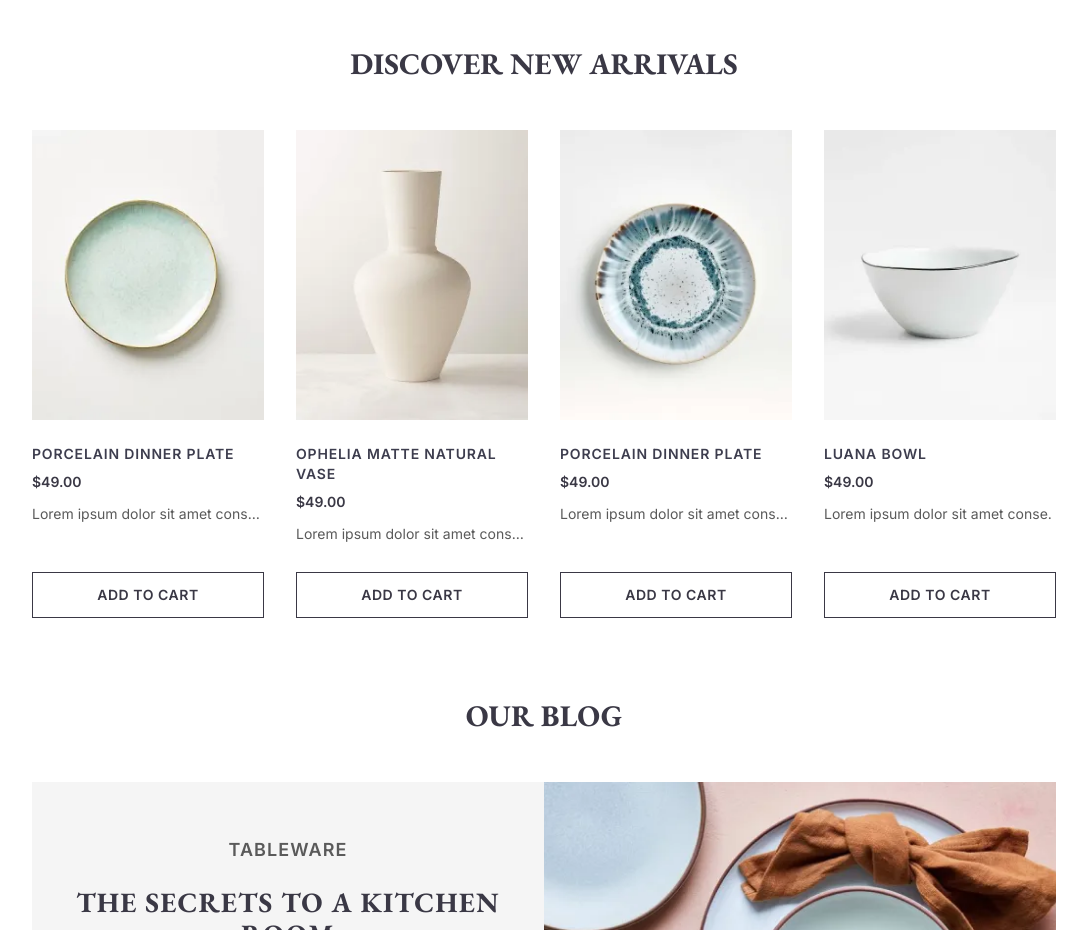
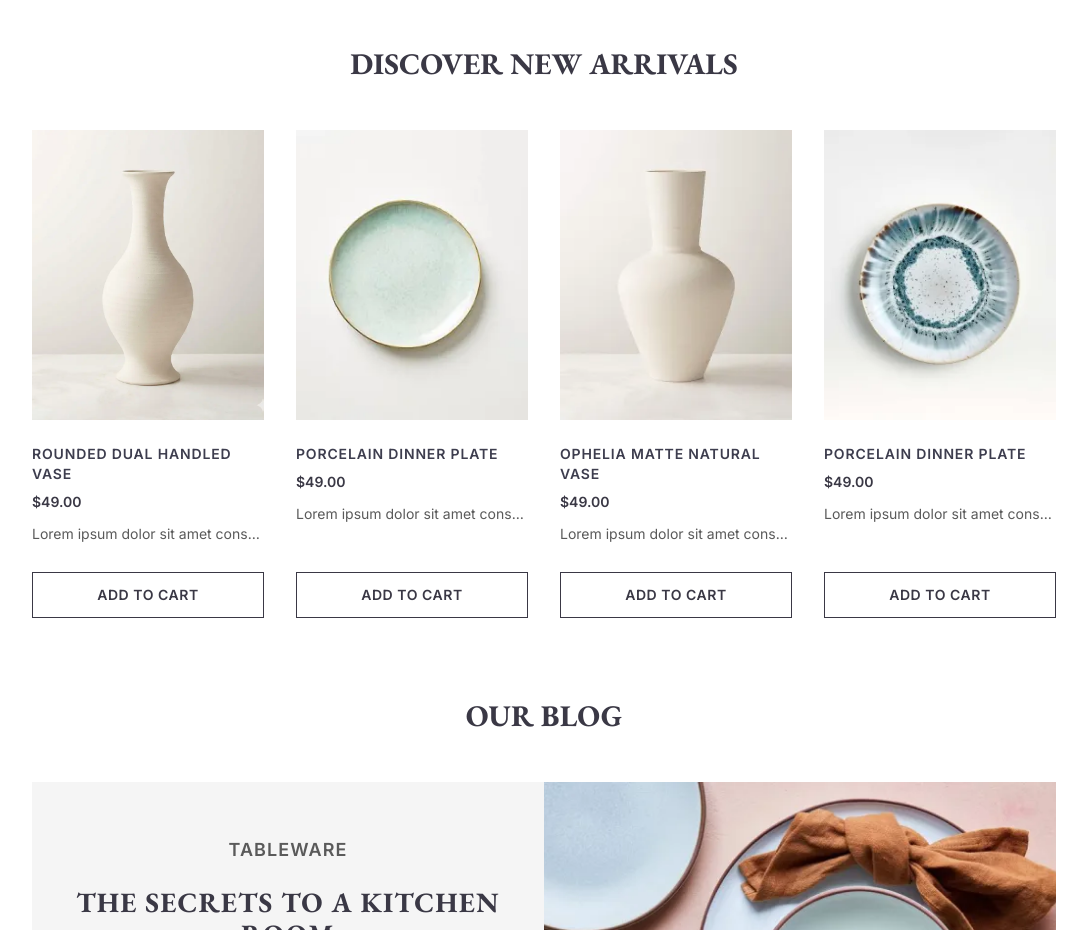
Before and after one commit to adhishrestha/mern-ecommerce-site, a React (Vite) app in the folder frontend/: page / in a window 1280 px wide. Shown: the part 3380-4310 px from the top of the page, without its empty margins (96-1183 px from the left). Built offline with nearby package versions, Linux system fonts and the light colour scheme.

Commit message:
feat(product-details):add color selection and product variant data

```diff
--- a/frontend/src/assets/data/assets.js
+++ b/frontend/src/assets/data/assets.js
@@ -28,6 +28,8 @@ import p_img9 from '../images/products/p_img9.webp';
 import p_img10 from '../images/products/p_img10.webp';
 import p_img11 from '../images/products/p_img11.webp';
 import p_img12 from '../images/products/p_img12.webp';
+import p_img13 from '../images/products/p_img13.webp';
+import p_img14 from '../images/products/p_img14.webp';
 
 //About Images
 import about_img1 from '../images/about/about-img1-home-sec.webp';
@@ -65,6 +67,9 @@ export const assets = {
   p_img10,
   p_img11,
   p_img12,
+  p_img13,
+  p_img14,
+
   about_img1,
   about_img2,
   blog_img1,
--- a/frontend/src/data/productData.js
+++ b/frontend/src/data/productData.js
@@ -48,6 +48,24 @@ export const products = [
     price: '49.00',
     images: [assets.p_img2],
     description: 'Lorem ipsum dolor sit amet conse bolli tetur.',
+    rating: 3.4,
+    reviewCount: 17,
+    isInStock: false,
+    colors: [
+      {
+        name: 'White',
+        value: '#FFFFFF',
+      },
+
+      {
+        name: 'Rose',
+        value: '#DCB9A8',
+      },
+      {
+        name: 'Blue',
+        value: '#758EBD',
+      },
+    ],
     category: 'dinnerware',
     isBestSeller: true,
     createdAt: '2026-05-20',
@@ -58,6 +76,27 @@ export const products = [
     slug: 'Warrick-White-Vase-20',
     price: '49.00',
     images: [assets.p_img3],
+    rating: 5,
+    reviewCount: 1107,
+    isInStock: false,
+    colors: [
+      {
+        name: 'Sage',
+        value: '#A1B8BE',
+      },
+      {
+        name: 'White',
+        value: '#FFFFFF',
+      },
+      {
+        name: 'Rose',
+        value: '#DCB9A8',
+      },
+      {
+        name: 'Blue',
+        value: '#758EBD',
+      },
+    ],
     description:
       'Lorem ipsum dolor sit amet conse bolli tetur adipiscing elit tortor eu.',
     category: 'vase',
@@ -203,4 +242,47 @@ export const products = [
     isBestSeller: true,
     createdAt: '2026-05-17',
   },
+  {
+    id: 13,
+    name: 'Rounded Dual Handled Vase',
+    slug: 'Rounded-Dual-Handled -Vase',
+    price: '49.00',
+    images: [assets.p_img13],
+    description:
+      'Lorem ipsum dolor sit amet conse bolli tetur adipiscing elit tortor eu.',
+    category: 'vase',
+    isBestSeller: false,
+    createdAt: '2026-06-15',
+  },
+  {
+    id: 14,
+    name: 'Small Ecru Ceramic Compote',
+    slug: 'small-ecru-ceramic-compote',
+    price: '49.00',
+    comparePrice: 69,
+    images: [assets.p_img14],
+    rating: 3,
+    reviewCount: 12,
+    isInStock: true,
+    colors: [
+      {
+        name: 'Terracotta',
+        value: '#C88242',
+      },
+      {
+        name: 'Rose',
+        value: '#DCB9A8',
+      },
+      {
+        name: 'Blue',
+        value: '#758EBD',
+      },
+    ],
+
+    description:
+      'Lorem ipsum dolor sit amet conse bolli tetur adipiscing elit.',
+    category: 'ceramic',
+    isBestSeller: false,
+    createdAt: '2026-05-22',
+  },
 ];
--- a/frontend/src/features/product-details/components/info/ColorSelector.jsx
+++ b/frontend/src/features/product-details/components/info/ColorSelector.jsx
@@ -1,7 +1,51 @@
-import React from 'react';
+import React, { useEffect, useState } from 'react';
 
-const ColorSelector = () => {
-  return <div>Color Selector</div>;
+const ColorSelector = ({ colors = [] }) => {
+  const [selectedColor, setSelectedColor] = useState(null);
+
+  useEffect(() => {
+    if (colors.length > 0) {
+      setSelectedColor(colors[0]);
+    }
+  }, [colors]);
+
+  if (!colors.length) return null;
+
+  return (
+    <div className="mt-8">
+      <p className="mb-3 text-base font-semibold text-[#3A3845]">
+        Color:
+        <span className="ml-1 align-middle text-base font-semibold">
+          {selectedColor?.name}
+        </span>
+      </p>
+
+      <div className="flex flex-wrap gap-3">
+        {colors.map((color) => {
+          const isSelected = selectedColor?.name === color.name;
+
+          return (
+            <button
+              key={color.name}
+              type="button"
+              onClick={() => setSelectedColor(color)}
+              aria-label={`Select ${color.name}`}
+              className={`flex h-12 w-12 items-center justify-center rounded-none border transition ${
+                isSelected ? 'border-black' : 'border-gray-300'
+              }`}
+            >
+              <span
+                className="h-9 w-9 rounded-none"
+                style={{
+                  backgroundColor: color.value,
+                }}
+              />
+            </button>
+          );
+        })}
+      </div>
+    </div>
+  );
 };
 
 export default ColorSelector;
--- a/frontend/src/features/product-details/components/info/ProductInfo.jsx
+++ b/frontend/src/features/product-details/components/info/ProductInfo.jsx
@@ -14,7 +14,7 @@ const ProductInfo = ({ product }) => {
         price={Number(product.price)}
         comparePrice={Number(product.comparePrice)}
       />
-      <ColorSelector />
+      <ColorSelector colors={product.colors} />
       <ProductAction />
       <SocialShare />
       <ProductAccordion />
```
Also changed, not shown: frontend/src/assets/images/products/p_img13.webp (added), frontend/src/assets/images/products/p_img14.webp (added).
